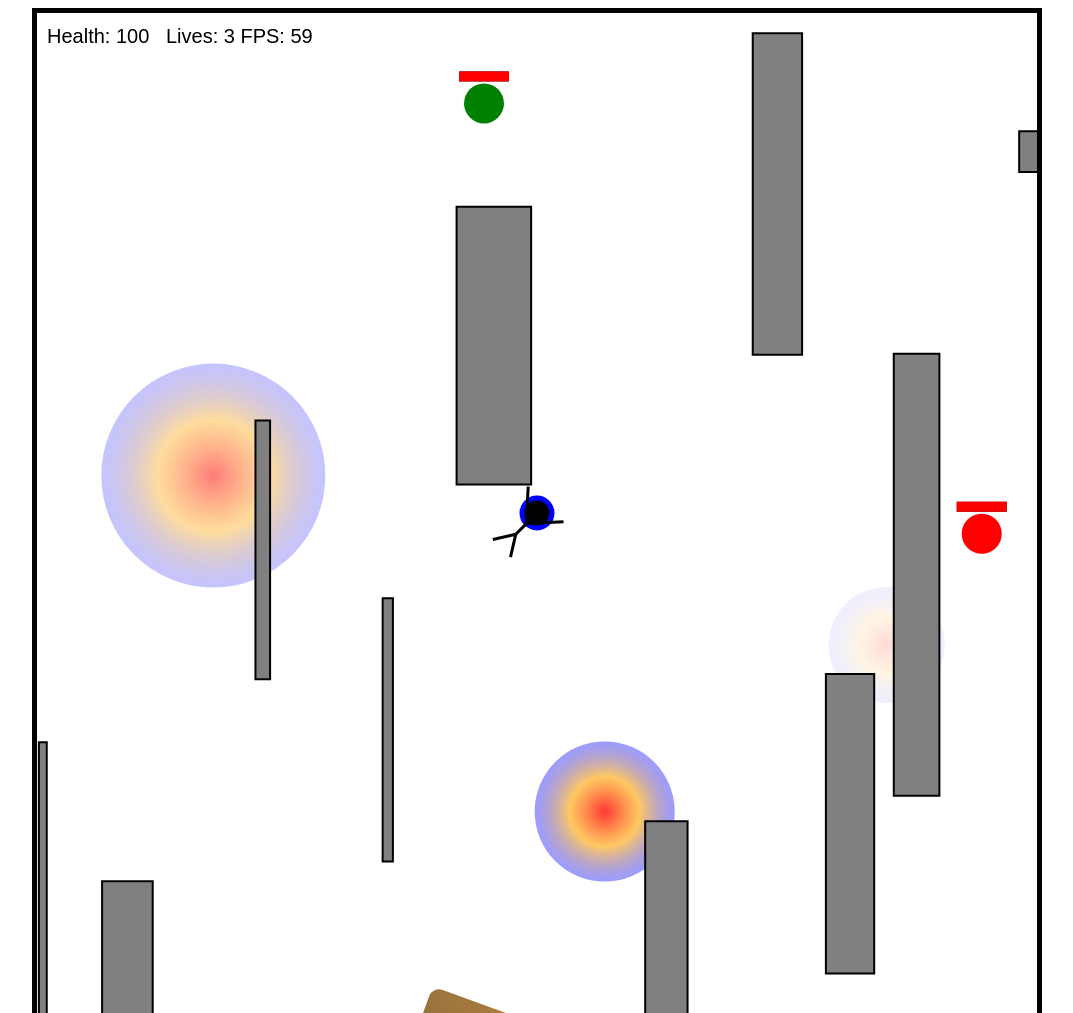
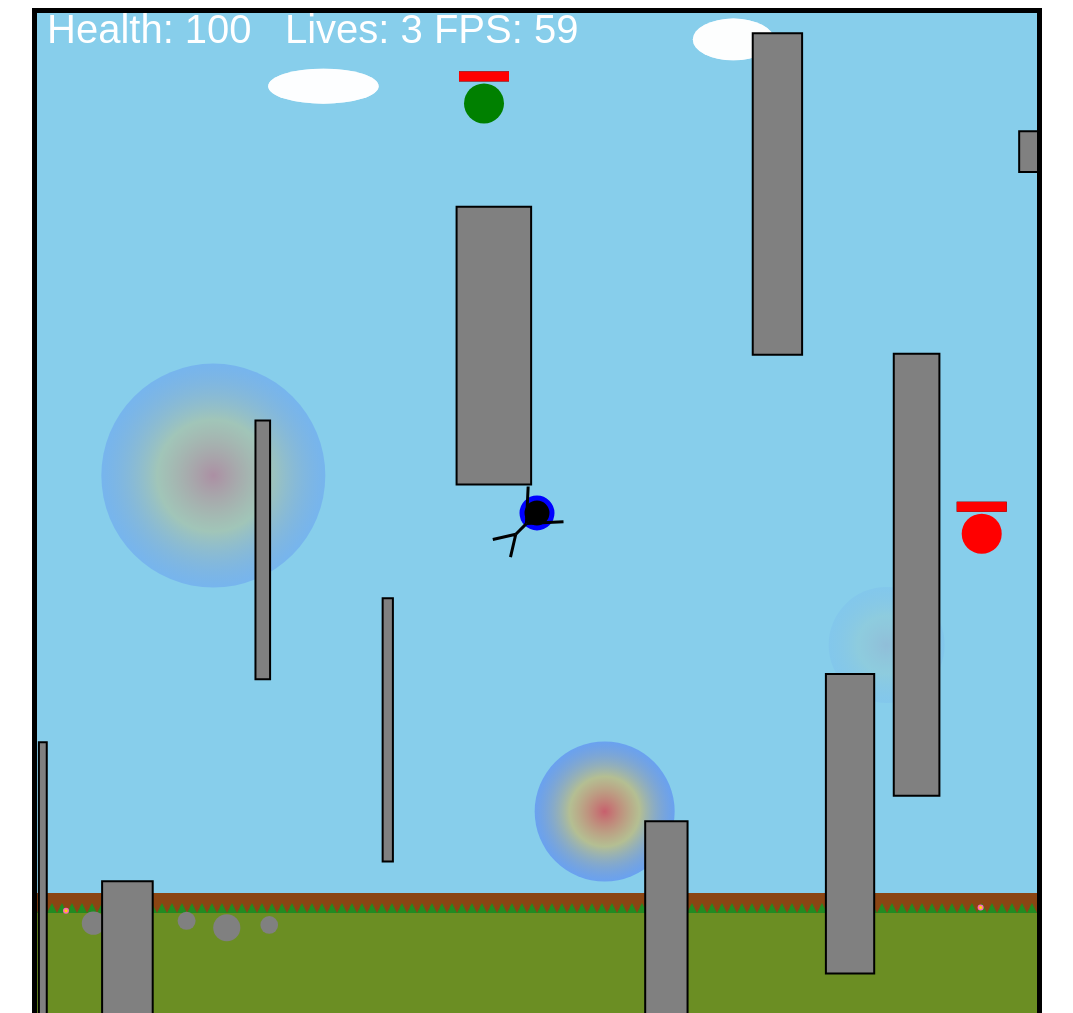
Before and after one commit to Dominique-Sakrisson/canvas-game, a website: page index.html in a window 1280 px wide. Shown: the top 1013 px of the page, without its empty margins (103-1176 px from the left). Drawn offline with Linux system fonts and the light colour scheme.

Commit message:
Update scene with some generated backgrounds.

```diff
--- a/index.html
+++ b/index.html
@@ -1350,8 +1350,14 @@
     }
     // Draw health
     function drawHealth() {
-      ctx.fillStyle = "black";
-      ctx.font = "20px Arial";
+      ctx.fillStyle = "white";
+      if(player.health < 30){
+
+        ctx.fillStyle = "red";
+      }
+      ctx.fillRect(0, 0, canvas.width, 0); // Adjust the height as needed
+
+      ctx.font = "40px Arial";
       ctx.fillText(
         `Health: ${formatHealthValue()} \n Lives: ${player.lives} FPS: ${currentFPS}`,
         10,
@@ -1663,6 +1669,150 @@
       walls.push(newWall);
     }
 
+    // Store the x-offsets for scrolling
+    let terrainOffsetX = 0;
+    let cloudOffsetX = 0;
+    // Store the x-offset for scrolling
+    let offsetX = 0;
+
+    // Generate persistent objects
+    const rocks = Array.from({ length: 10 }, () => ({
+      x: Math.random() * canvas.width * 2,
+      y: canvas.height - 100 + Math.random() * 20,
+      radius: Math.random() * 10 + 5,
+    }));
+
+    const flowers = Array.from({ length: 5 }, () => ({
+      x: Math.random() * canvas.width * 2,
+      y: canvas.height - 110 + Math.random() * 10,
+    }));
+
+    const clouds = Array.from({ length: 6 }, () => ({
+      x: Math.random() * canvas.width * 2,
+      y: Math.random() * 100, // Clouds appear in the top 100px
+      width: Math.random() * 100 + 50, // Random width
+      height: Math.random() * 30 + 20, // Random height
+      opacity: Math.random() * 0.5 + 0.5, // Semi-transparent
+    }));
+
+    function drawTerrain() {
+      // Draw the sky
+      ctx.fillStyle = "#87CEEB"; // Light blue for sky
+      ctx.fillRect(0, 0, canvas.width, canvas.height);
+
+      // Draw clouds
+      clouds.forEach((cloud) => {
+        let cloudX =
+          (cloud.x - offsetX + canvas.width * 2) % (canvas.width * 2);
+        ctx.globalAlpha = cloud.opacity; // Set opacity
+        ctx.fillStyle = "#FFFFFF"; // White for clouds
+        ctx.beginPath();
+        ctx.ellipse(
+          cloudX,
+          cloud.y,
+          cloud.width / 2,
+          cloud.height / 2,
+          0,
+          0,
+          Math.PI * 2,
+        );
+        ctx.fill();
+        ctx.globalAlpha = 1; // Reset opacity
+      });
+
+      // Draw the ground
+      ctx.fillStyle = "#6B8E23"; // Olive green for grass
+      ctx.fillRect(0, canvas.height - 100, canvas.width, 100);
+
+      // Add details to the ground
+      ctx.fillStyle = "#8B4513"; // Brown for dirt layer
+      ctx.fillRect(0, canvas.height - 120, canvas.width, 20);
+
+      // Add grass blades
+      for (let i = 0; i < canvas.width; i += 10) {
+        ctx.beginPath();
+        ctx.moveTo(i, canvas.height - 100);
+        ctx.lineTo(i + 5, canvas.height - 110);
+        ctx.lineTo(i + 10, canvas.height - 100);
+        ctx.closePath();
+        ctx.fillStyle = "#228B22"; // Forest green for grass blades
+        ctx.fill();
+      }
+
+      // Define movement speeds
+      const terrainSpeed = 2; // Speed for terrain
+      const cloudSpeed = 0.5; // Slower speed for clouds
+
+      // Draw clouds
+      clouds.forEach((cloud) => {
+        const cloudX =
+          (cloud.x - offsetX + canvas.width * 2) % (canvas.width * 2);
+        ctx.globalAlpha = cloud.opacity; // Set opacity
+        ctx.fillStyle = "#FFFFFF"; // White for clouds
+        ctx.beginPath();
+        ctx.ellipse(
+          cloudX,
+          cloud.y,
+          cloud.width / 2,
+          cloud.height / 2,
+          0,
+          0,
+          Math.PI * 2,
+        );
+        ctx.fill();
+        ctx.globalAlpha = 1; // Reset opacity
+      });
+      // Draw rocks
+      rocks.forEach((rock) => {
+        const rockX =
+          (rock.x - offsetX + canvas.width * 2) % (canvas.width * 2);
+        ctx.beginPath();
+        ctx.arc(rockX, rock.y, rock.radius, 0, Math.PI * 2);
+        ctx.fillStyle = "#808080"; // Gray for rocks
+        ctx.fill();
+      });
+
+      // Draw flowers
+      flowers.forEach((flower) => {
+        const flowerX =
+          (flower.x - offsetX + canvas.width * 2) % (canvas.width * 2);
+        ctx.fillStyle = "#FF69B4"; // Pink for flower petals
+        ctx.beginPath();
+        ctx.arc(flowerX, flower.y, 3, 0, Math.PI * 2);
+        ctx.fill();
+        ctx.fillStyle = "#FFD700"; // Yellow for flower center
+        ctx.beginPath();
+        ctx.arc(flowerX, flower.y, 1.5, 0, Math.PI * 2);
+        ctx.fill();
+      });
+
+      //these two functions will cause these things to look likt heyre scrolling by
+      // // Add rocks
+      // for (let i = 0; i < 10; i++) {
+      //     const rockX = Math.random() * canvas.width;
+      //     const rockY = canvas.height - 100 + Math.random() * 20;
+      //     const rockRadius = Math.random() * 10 + 5;
+      //     ctx.beginPath();
+      //     ctx.arc(rockX, rockY, rockRadius, 0, Math.PI * 2);
+      //     ctx.fillStyle = "#808080"; // Gray for rocks
+      //     ctx.fill();
+      // }
+
+      // // Add flowers
+      // for (let i = 0; i < 5; i++) {
+      //     const flowerX = Math.random() * canvas.width;
+      //     const flowerY = canvas.height - 110 + Math.random() * 10;
+      //     ctx.fillStyle = "#FF69B4"; // Pink for flower petals
+      //     ctx.beginPath();
+      //     ctx.arc(flowerX, flowerY, 3, 0, Math.PI * 2);
+      //     ctx.fill();
+      //     ctx.fillStyle = "#FFD700"; // Yellow for flower center
+      //     ctx.beginPath();
+      //     ctx.arc(flowerX, flowerY, 1.5, 0, Math.PI * 2);
+      //     ctx.fill();
+      // }
+    }
+
     // Function to draw all walls
     function drawWalls() {
       ctx.fillStyle = "gray"; // Wall color
@@ -1691,6 +1841,9 @@
     function loop(timestamp) {
       if (!isGameOver) {
         ctx.clearRect(0, 0, canvas.width, canvas.height); // Clear the canvas
+        clouds.forEach((cloud) => {
+          cloud.x++;
+        });
         countFPS(timestamp);
         //update game objects
         updateMarks();
@@ -1707,10 +1860,10 @@
         //draw game objects
 
         // drawCharacter(ctx, character); // Draw the character
+        drawTerrain();
         drawMarks();
         drawPlayer(ctx, player); // Draw the character
         drawWalls();
-
         // drawPlayer();
         drawBalls();
         drawHealth();
```
